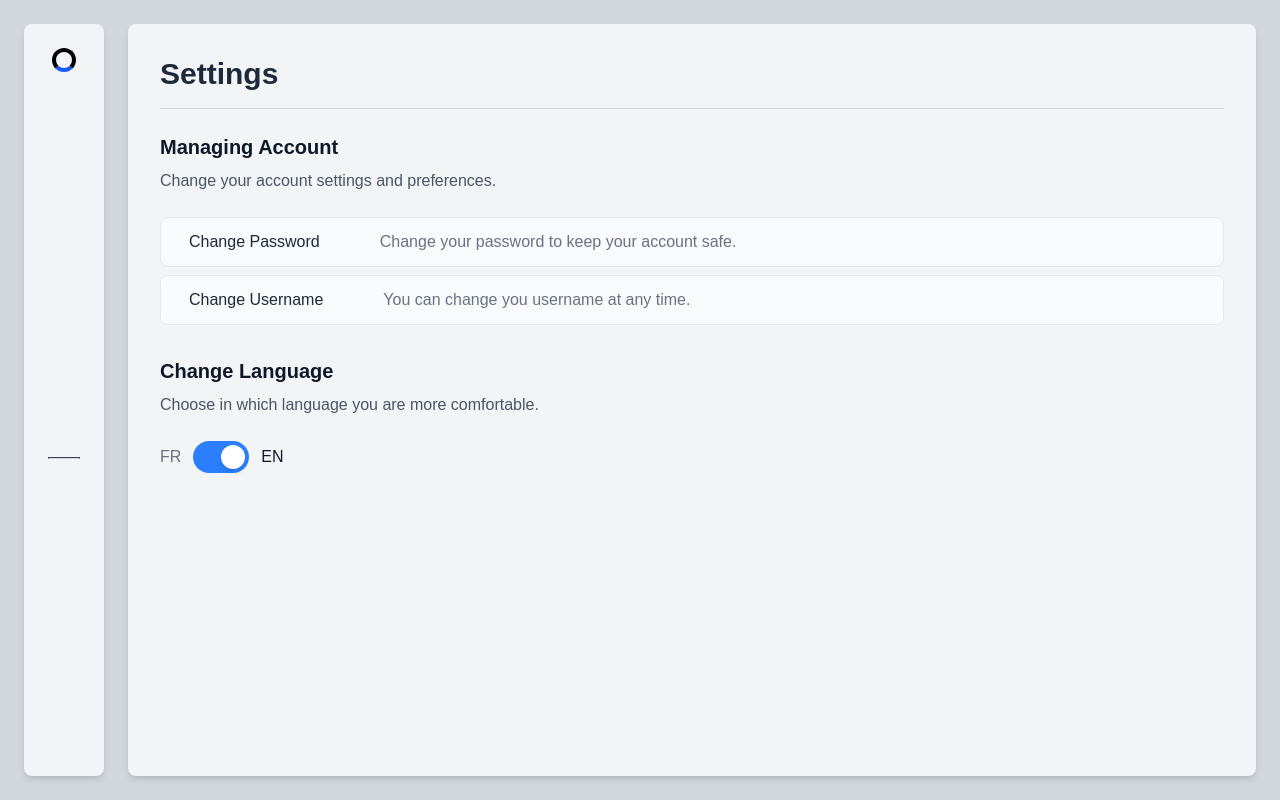
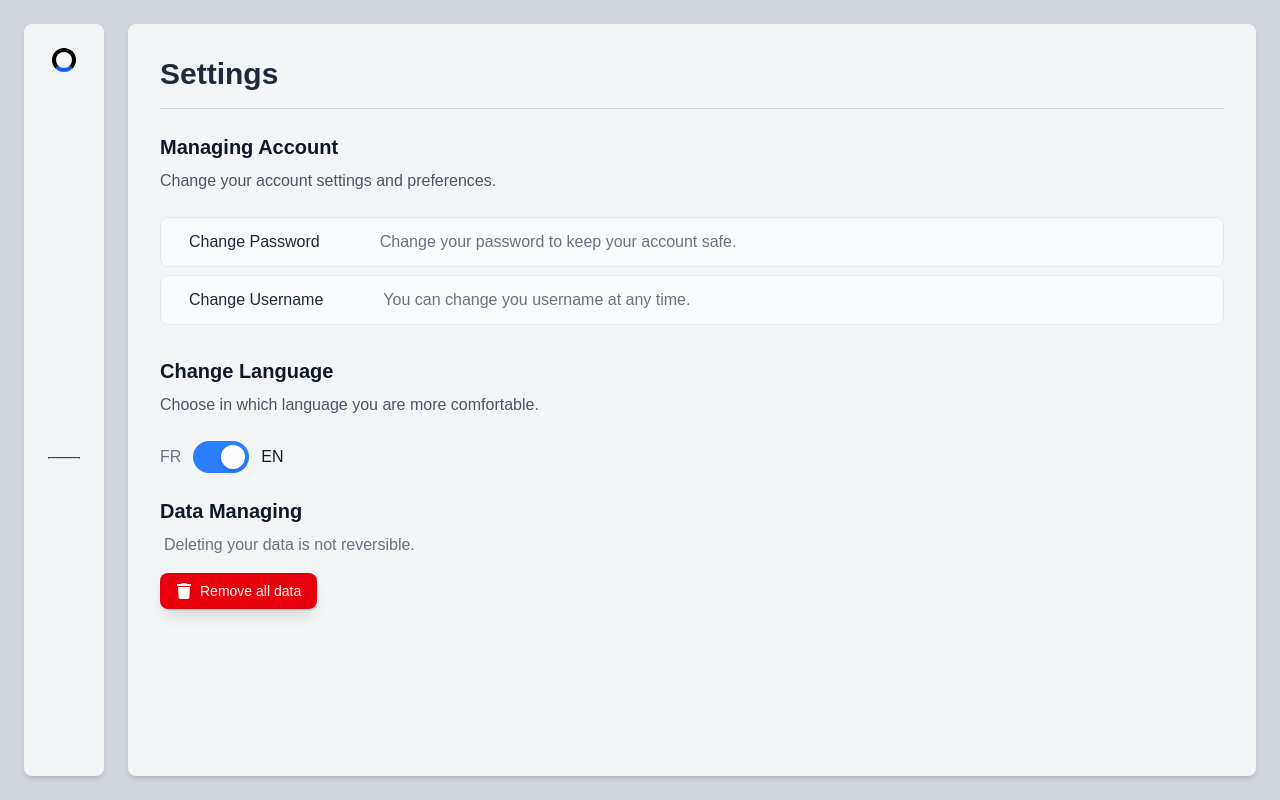
Before and after one commit to JerryTanjaka/Personnal-Finance-Tracker-Frontend, a React (Vite) app: page /settings in a window 1280 px wide. Built offline with nearby package versions, Linux system fonts and the light colour scheme; some icons are missing; a web font is replaced by a local one.

Commit message:
feat: add data deletion functionality and update translations

```diff
--- a/src/components/BarChart.tsx
+++ b/src/components/BarChart.tsx
@@ -72,8 +72,10 @@ export default function BarChart({ chartValueOptions }: any) {
                 )
 
                 fetchedIncome?.reverse().forEach(
-            (income: Transaction) => {
-                const date = new Date(income?.date);
+                    (income: Transaction) => {
+                        // const date = new Date(income?.date);
+                        const date = new Date(income?.income_date);
+
                         if (!totalPerMonth[date.toLocaleDateString('en-US', { year: "numeric", month: "short" })]) {
                             totalPerMonth[date.toLocaleDateString('en-US', { year: "numeric", month: "short" })] = [0, 0]
                         }
--- /dev/null
+++ b/src/components/Settings/DeleteData.tsx
@@ -0,0 +1,41 @@
+import { FaTrash } from "react-icons/fa";
+import { useTranslation } from "react-i18next";
+
+export default function DeleteData() {
+  const { t } = useTranslation();
+
+  const removeData = async () => {
+    const token = localStorage.getItem("accessToken");
+    if (!token) return;
+
+    if (!window.confirm(t("delete_confirm_message", "Are you sure you want to delete all your data?"))) {
+      return;
+    }
+
+    try {
+      const res = await fetch(`${import.meta.env.VITE_API_URL}/api/user/delete-data`, {
+        method: "DELETE",
+        headers: { Authorization: `Bearer ${token}` },
+      });
+
+      if (!res.ok) {
+        alert(t("delete_error", "Something went wrong. Please try again."));
+        return;
+      }
+
+      alert(t("delete_success", "All your data has been deleted."));
+    } catch {
+      alert(t("delete_error", "Something went wrong. Please try again."));
+    }
+  };
+
+  return (
+    <button
+      onClick={removeData}
+      className="flex items-center w-fit cursor-pointer active:scale-95 transition-all rounded-lg bg-red-600 px-4 py-2 text-white shadow-lg mt-4"
+    >
+      <FaTrash className="mr-2 size-4" />
+      <span className="text-sm">{t("confirm_delete", "Remove all data")}</span>
+    </button>
+  );
+}
--- a/src/components/Transaction/Types.tsx
+++ b/src/components/Transaction/Types.tsx
@@ -3,6 +3,7 @@ export type Transaction = {
   name: string;
   amount: number;
   date: string;
+  income_date: string;
   type: "income" | "expense";
   category?: string;
   source?: string;
--- a/src/components/UI/ExpenseFilter.tsx
+++ b/src/components/UI/ExpenseFilter.tsx
@@ -21,7 +21,7 @@ export default function ExpenseFilter({
     const { t } = useTranslation();
 
     return (
-        <div className="flex flex-wrap items-end gap-6 border border-gray-300 rounded-2xl px-6 py-4 m-4 mx-0">
+        <div className="flex flex-wrap items-end gap-6 border border-gray-300 rounded-lg px-6 py-4 m-4 mx-0">
             {/* Start Date */}
             <div className="flex flex-col">
                 <label htmlFor="startExpenseDate" className="text-sm font-medium text-gray-600 mb-1">
--- a/src/locales/en/translation.json
+++ b/src/locales/en/translation.json
@@ -85,5 +85,8 @@
     "recurring": "Recurring",
     "filter_by_category": "Filter by Category",
     "close": "Close",
-    "expense": "Expense"
+    "expense": "Expense",
+    "delete_data_title": "Data Managing",
+    "delete_data_description": "Deleting your data is not reversible.",
+    "confirm_delete": "Remove all data"
 }
--- a/src/locales/fr/translation.json
+++ b/src/locales/fr/translation.json
@@ -86,5 +86,8 @@
     "filter_by_category": "Filtrer par catégorie",
     "close": "Fermer",
     "search": "Rechercher",
-    "expense": "Dépense"
+    "expense": "Dépense",
+    "delete_data_title": "Gérer les données",
+    "delete_data_description": "Effacer vos données est irréversible.",
+    "confirm_delete": "Supprimer tout vos données"
 }
--- a/src/pages/Settings.tsx
+++ b/src/pages/Settings.tsx
@@ -3,6 +3,7 @@ import ChangePasswordForm from "../components/Settings/ChangePasswordForm";
 import { useTranslation } from "react-i18next";
 import ChangeUsernameForm from "../components/Settings/ChangeUsernameForm";
 import LanguageToggle from "../components/UI/LanguageToggle";
+import DeleteData from "../components/Settings/DeleteData.tsx";
 
 export default function Settings() {
     const [isChangePasswordOpen, setIsChangePasswordOpen] = useState<boolean>(false);
@@ -98,6 +99,16 @@ export default function Settings() {
                 </div>
             </div>
             <LanguageToggle />
+            <h2 className="font-semibold text-xl text-gray-900 mt-6 mb-2">
+                {t("delete_data_title", "Data Managing")}
+            </h2>
+            <p className="text-gray-500 ml-1">
+                {t(
+                    "delete_data_description",
+                    "Deleting your data is not reversible."
+                )}
+            </p>
+            <DeleteData />
         </div>
     );
 }
```
